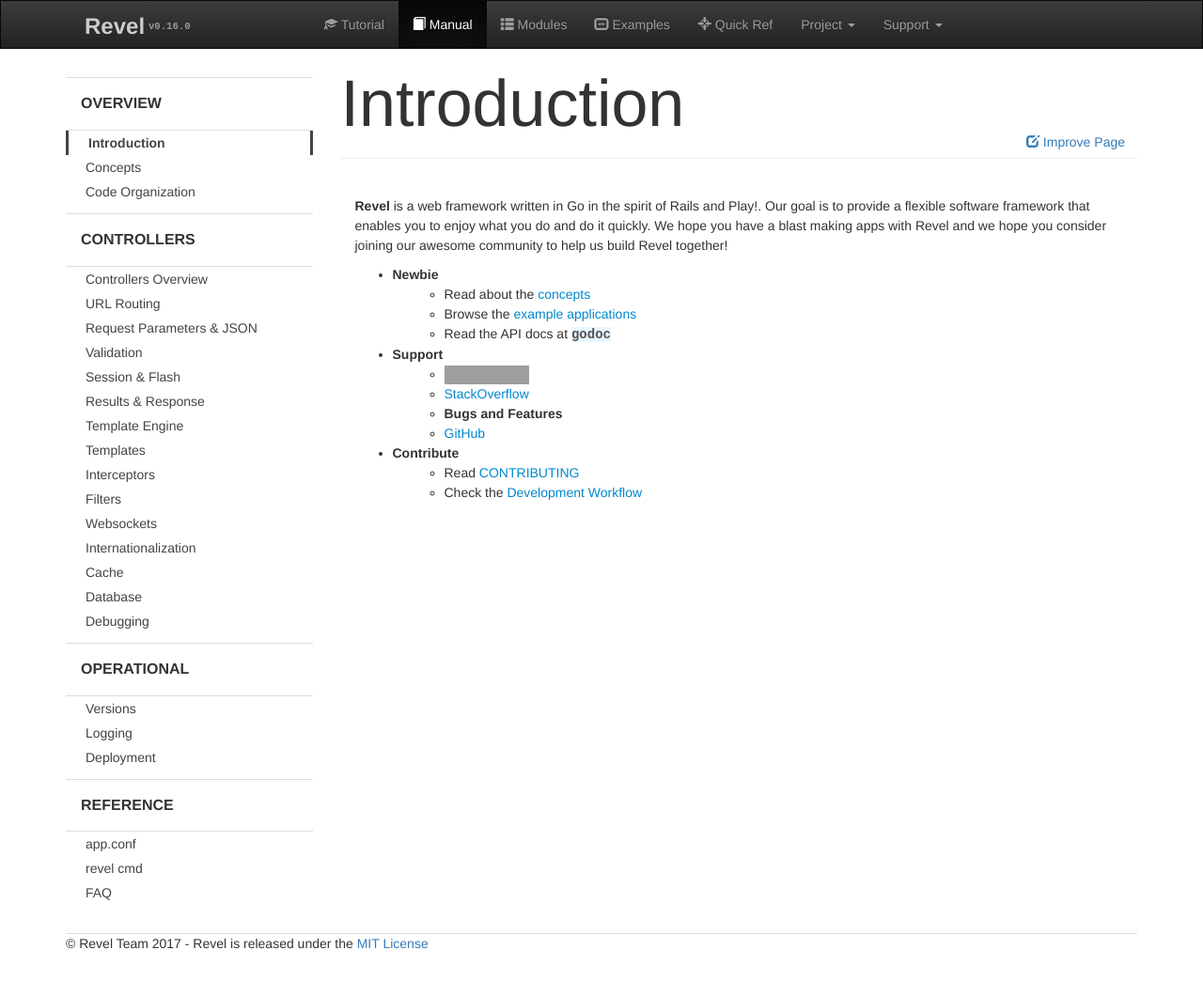
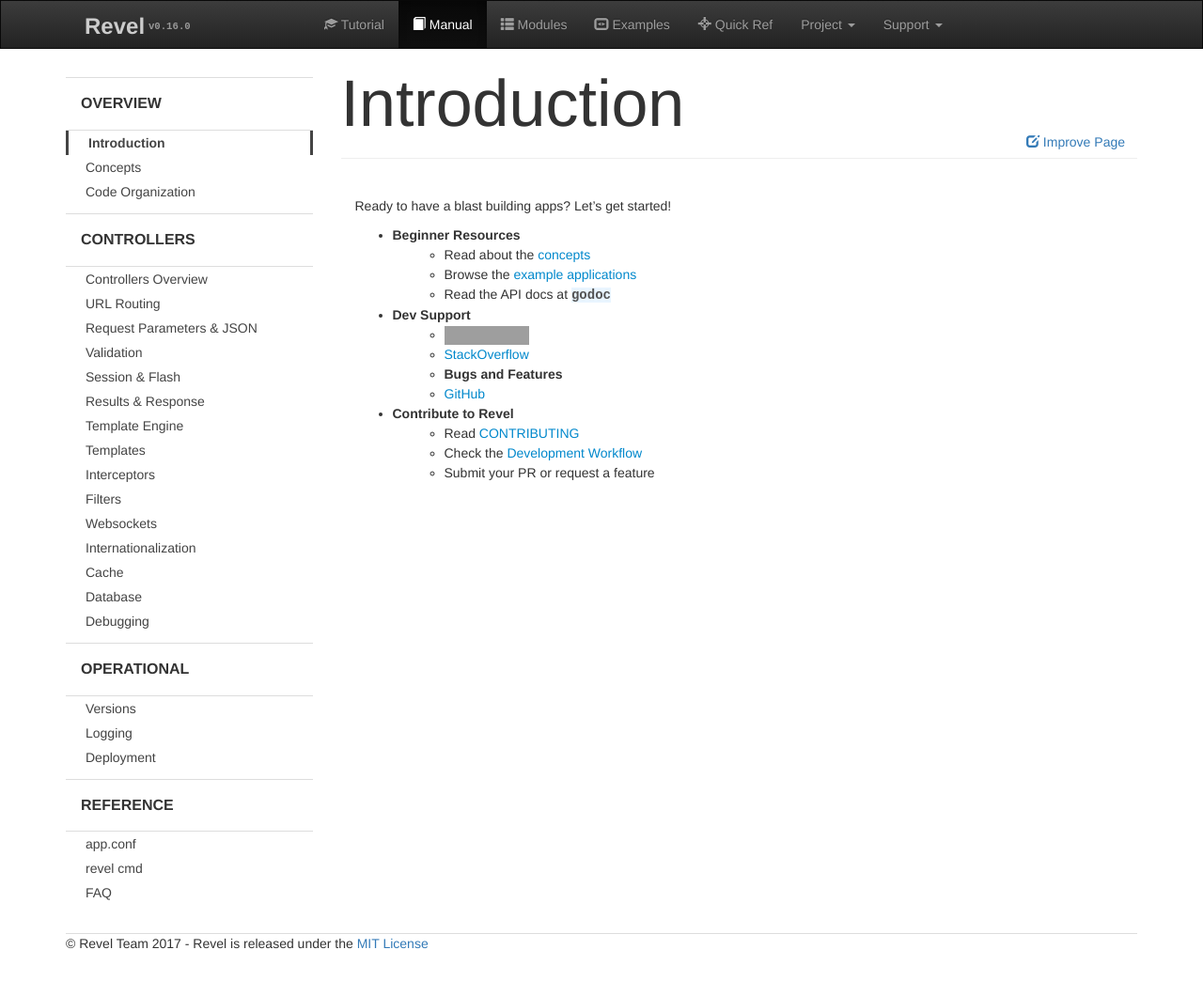
Before and after one commit to revel/revel.github.io, a Jekyll site: the page built from manual/index.md, in a window 1280 px wide. Shown: the whole page at 94% size. Built offline with Jekyll 4.4.1, drawn with Linux system fonts in a browser that asks for light colours; nearby versions of some CDN libraries; grey boxes are pictures that could not be loaded.

Commit message:
Update index.md

```diff
--- a/manual/index.md
+++ b/manual/index.md
@@ -3,17 +3,18 @@ title: Introduction
 layout: manual
 ---
 
-**Revel** is a web framework written in Go in the spirit of Rails and Play!. Our goal is to provide a flexible software framework that enables you to enjoy what you do and do it quickly. We hope you have a blast making apps with Revel and we hope you consider joining our awesome community to help us build Revel together!
+Ready to have a blast building apps? Let's get started!
 
-- **Newbie**
+- **Beginner Resources**
     - Read about the [concepts](concepts.html)
     - Browse the [example applications](/examples/)
     - Read the API docs at [godoc](https://godoc.org/github.com/revel/revel)
-- **Support**
+- **Dev Support**
     - [![Gitter Chat](http://img.shields.io/badge/chat-online-brightgreen.svg)](https://gitter.im/revel/community)
     - [StackOverflow](http://stackoverflow.com/questions/tagged/revel)
     - **Bugs and Features**
     - [GitHub](https://github.com/revel/revel/issues)
-- **Contribute**
+- **Contribute to Revel**
     - Read [CONTRIBUTING](https://github.com/revel/revel/blob/master/CONTRIBUTING.md)
     - Check the [Development Workflow](https://github.com/revel/revel/wiki/Revel-Workflow)
+    - Submit your PR or request a feature
```
